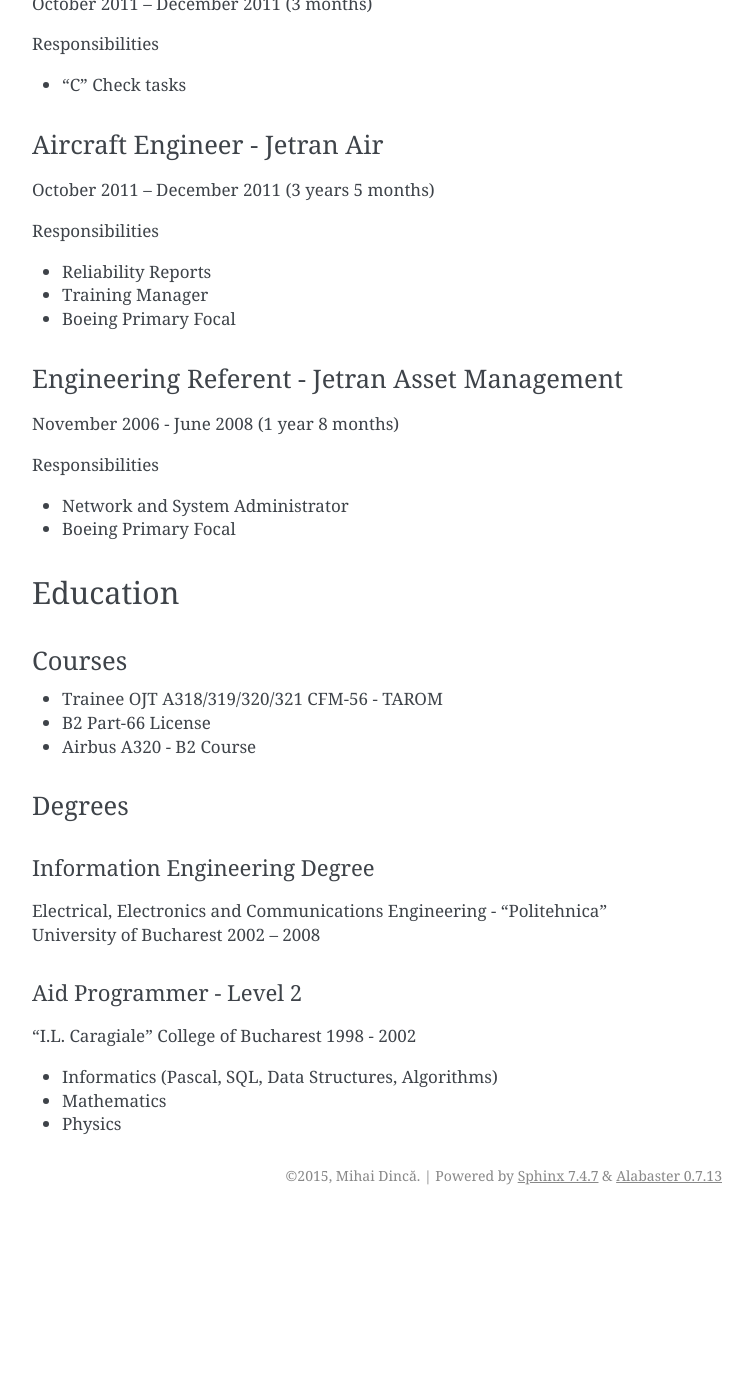
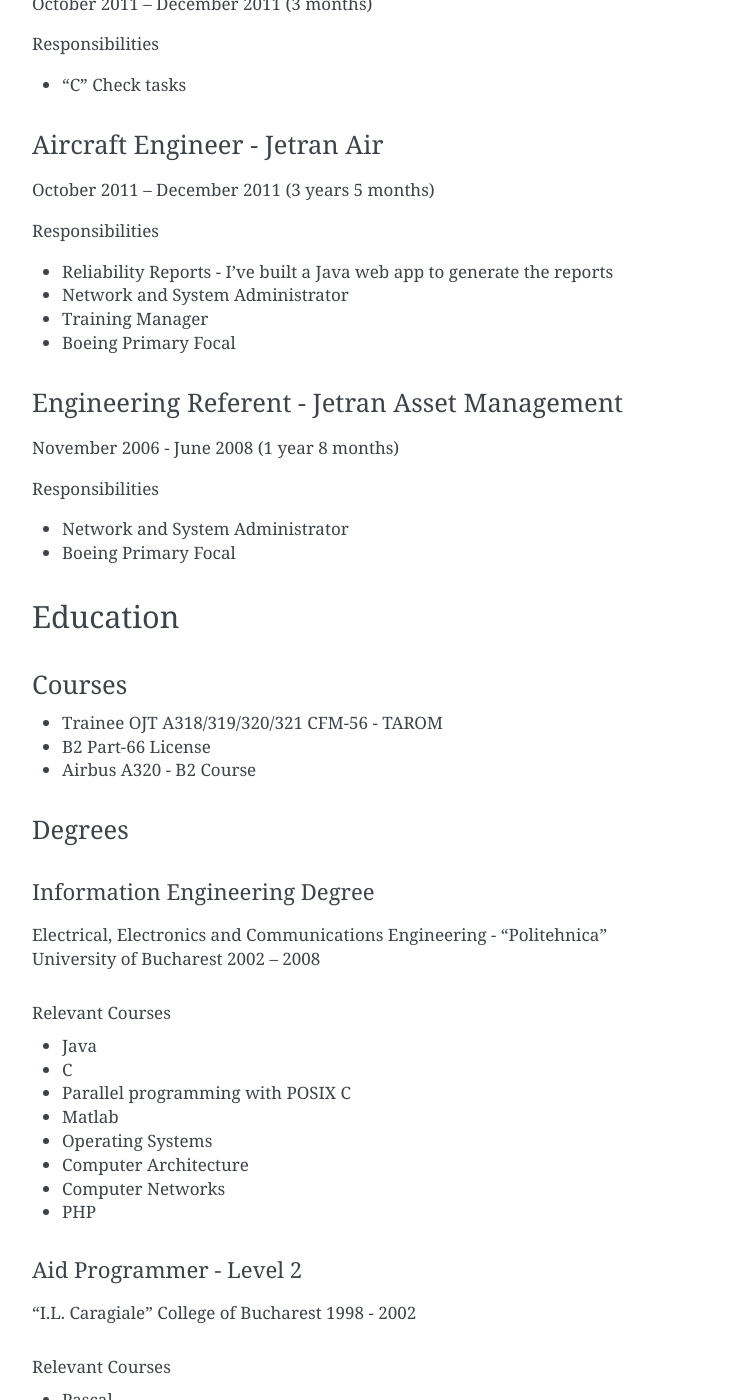
Before and after one commit to dincamihai/dincamihai.github.io, a Sphinx documentation site: the page built from source/index.rst, in a window 1280 px wide and 1400 px high, scrolled down 3383 px. Shown: the whole window, without its empty margins (388-1141 px from the left). Built offline with Sphinx 7.4.7, drawn with Linux system fonts in a browser that asks for light colours; before the commit the page ends 4598 px from its top, so only the background shows below that; some of the changed text lies outside the part shown.

Commit message:
Update sources

```diff
--- a/source/index.rst
+++ b/source/index.rst
@@ -146,7 +146,8 @@
 
 Responsibilities
 
-* Reliability Reports
+* Reliability Reports - I've built a Java web app to generate the reports
+* Network and System Administrator
 * Training Manager
 * Boeing Primary Focal
 
@@ -178,12 +179,29 @@
 Electrical, Electronics and Communications Engineering - "Politehnica" University of Bucharest
 2002 – 2008
 
+Relevant Courses
+****************
+
+* Java
+* C
+* Parallel programming with POSIX C
+* Matlab
+* Operating Systems
+* Computer Architecture
+* Computer Networks
+* PHP
+
 
 Aid Programmer - Level 2
 """"""""""""""""""""""""
 "I.L. Caragiale" College of Bucharest
 1998 - 2002
 
-* Informatics (Pascal, SQL, Data Structures, Algorithms)
+Relevant Courses
+****************
+
+* Pascal
+* FoxPro
+* Data Structures and Algorithms
 * Mathematics
 * Physics
```
